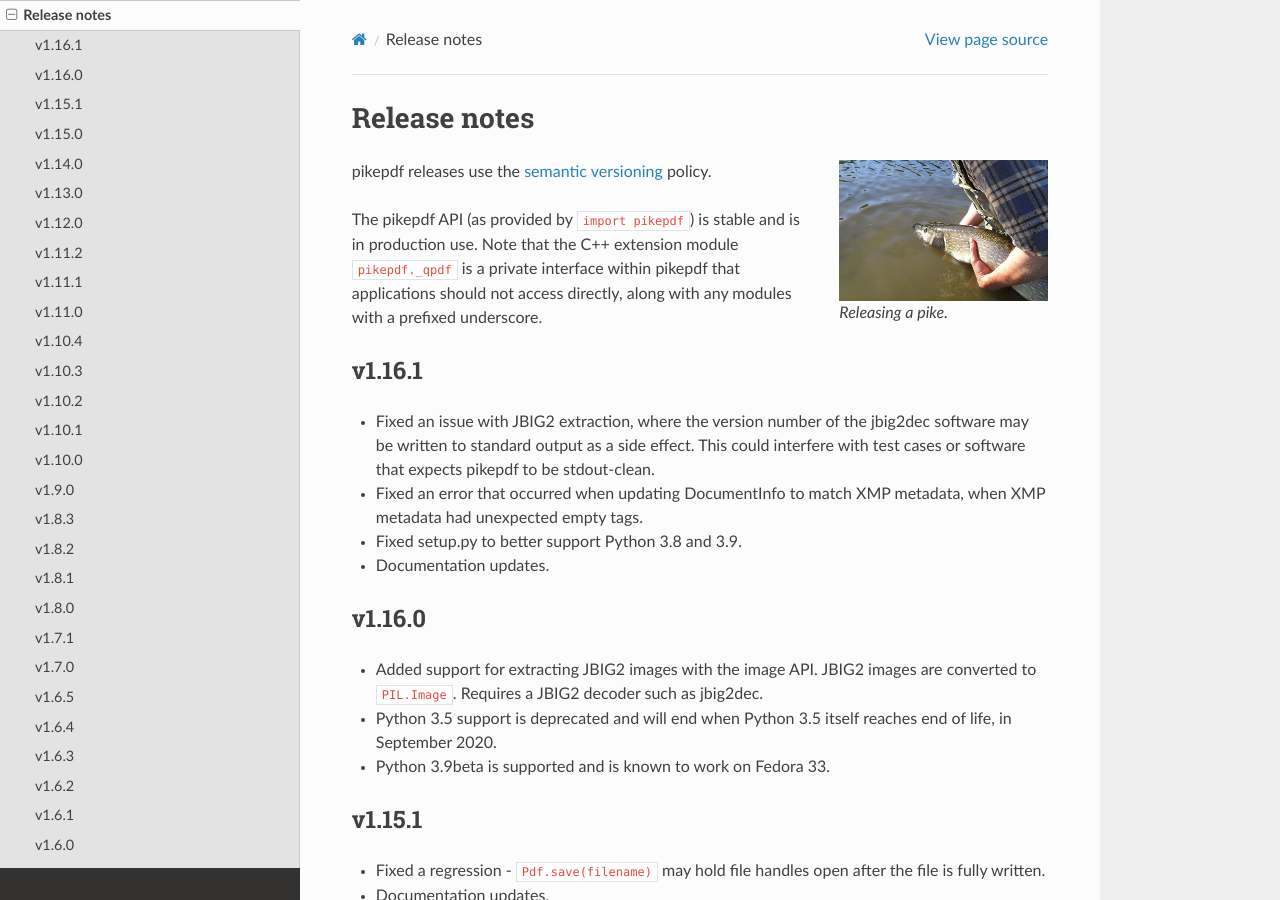
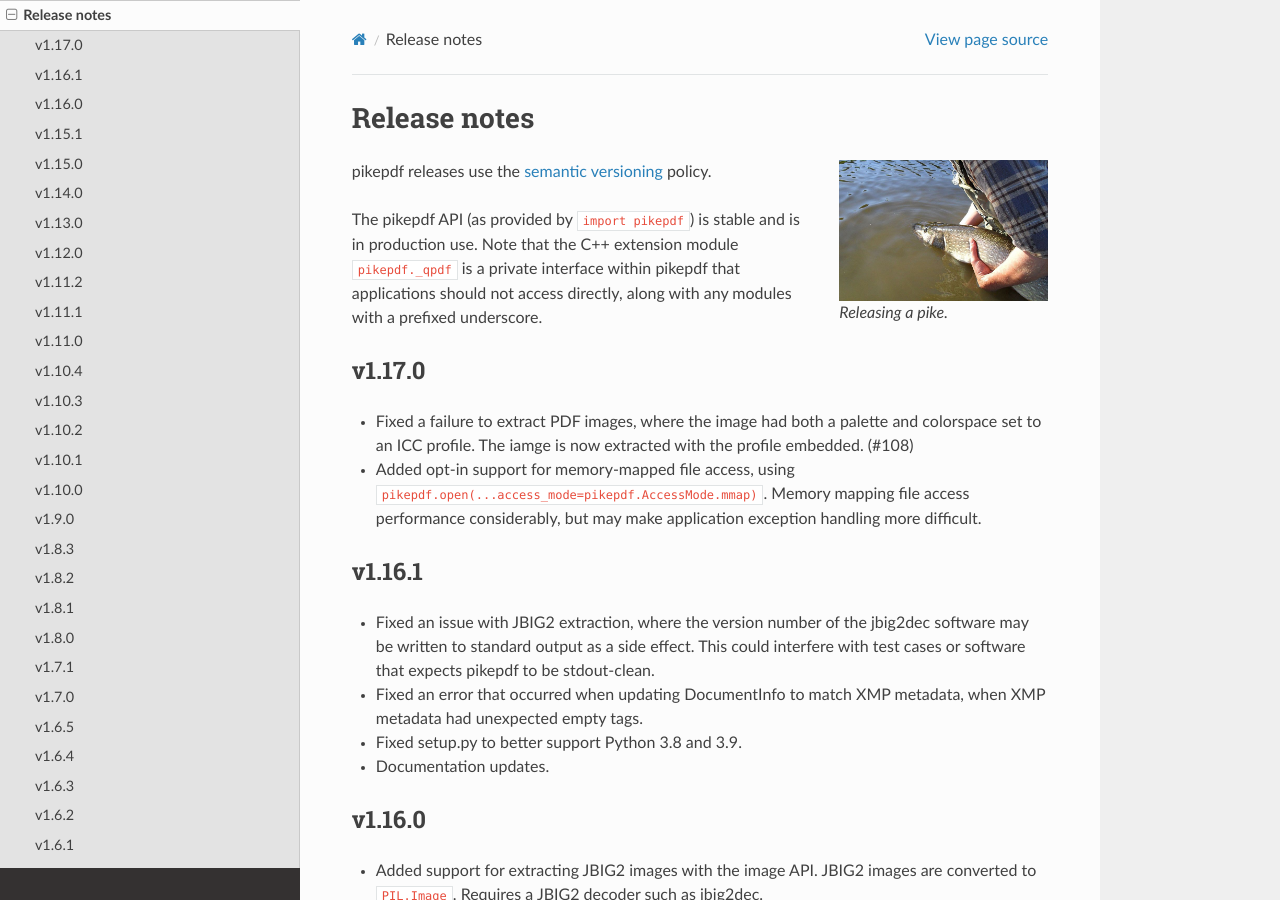
Before and after one commit to pikepdf/pikepdf, a Sphinx documentation site: the page built from docs/release_notes.rst, in a window 1280 px wide and 900 px high. Built offline with Sphinx 7.4.7 and the Read the Docs theme 2.0.0, drawn with Linux system fonts in a browser that asks for light colours; the version number could not be read and is left out.

Commit message:
v1.17.0 release notes

```diff
--- a/docs/release_notes.rst
+++ b/docs/release_notes.rst
@@ -17,6 +17,17 @@ The pikepdf API (as provided by ``import pikepdf``) is stable and
 is in production use. Note that the C++ extension module
 ``pikepdf._qpdf`` is a private interface within pikepdf that applications
 should not access directly, along with any modules with a prefixed underscore.
+
+v1.17.0
+=======
+
+-  Fixed a failure to extract PDF images, where the image had both a palette
+   and colorspace set to an ICC profile. The iamge is now extracted with the
+   profile embedded. (#108)
+-  Added opt-in support for memory-mapped file access, using
+   ``pikepdf.open(...access_mode=pikepdf.AccessMode.mmap)``. Memory mapping
+   file access performance considerably, but may make application exception
+   handling more difficult.
 
 v1.16.1
 =======
```
